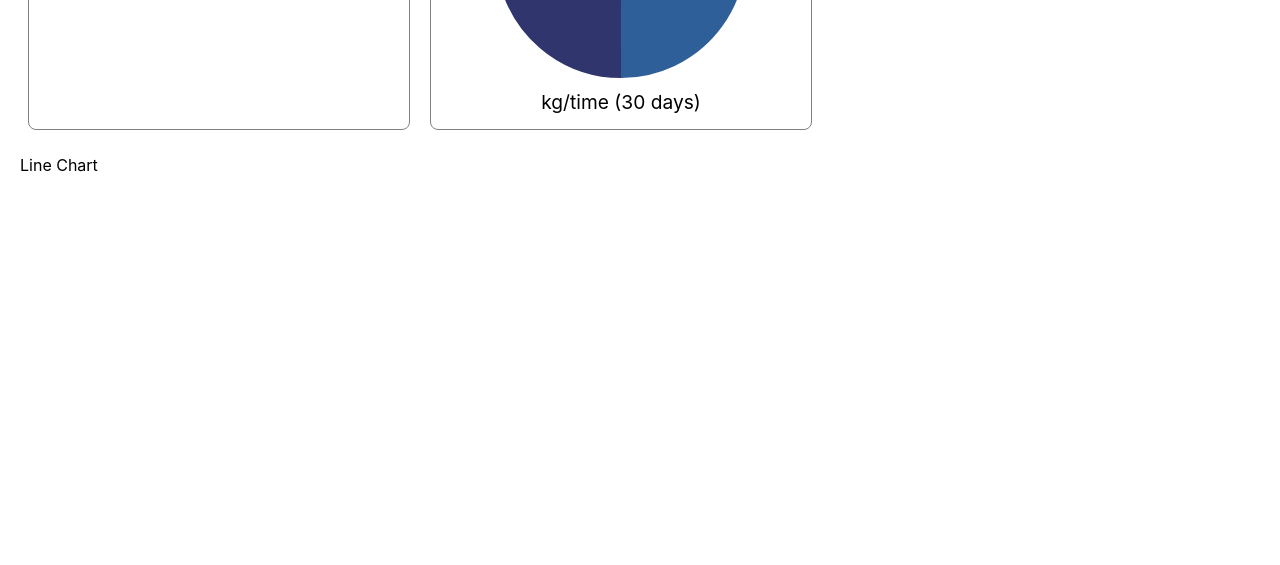
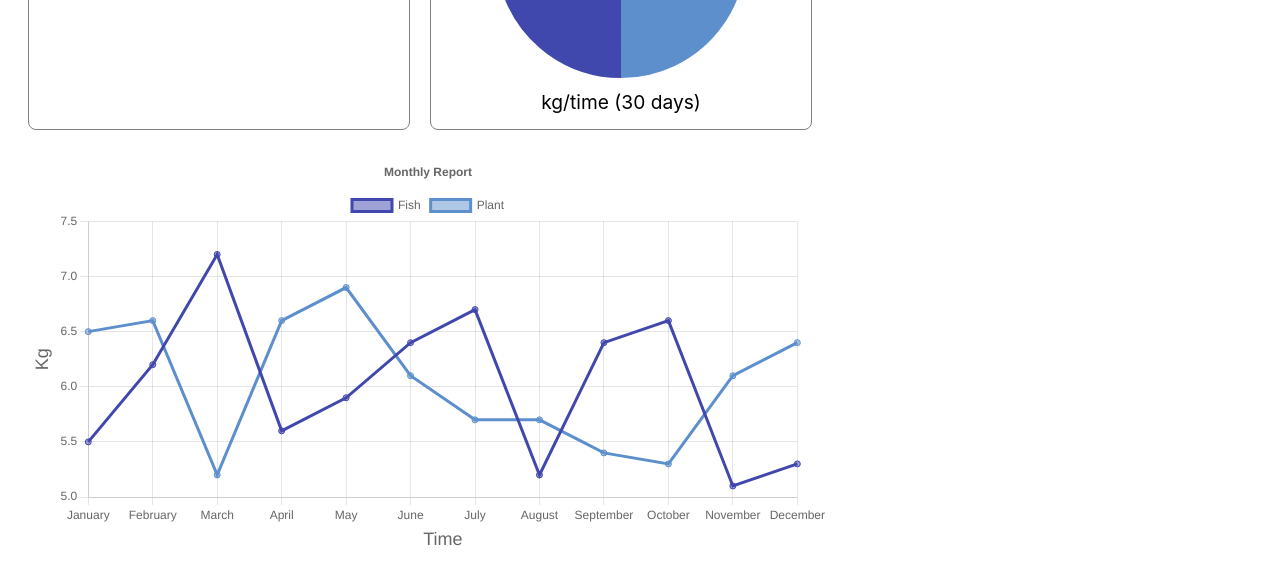
Before and after one commit to dilushamunasinghe/smart-aquaponic-app, a React app in the folder React Web App/smart-aquaponic-web/: page / in a window 1280 px wide. Shown: the part 462-1027 px from the top of the page. Before the commit the page ends 800 px from the top, so only its background shows below. Built offline with nearby package versions, Linux system fonts and the light colour scheme; sample sign-in values are in the browser's storage.

Commit message:
- set up line chart

```diff
--- a/React Web App/smart-aquaponic-web/package.json
+++ b/React Web App/smart-aquaponic-web/package.json
@@ -13,6 +13,7 @@
     "@testing-library/user-event": "^13.5.0",
     "axios": "^0.24.0",
     "react": "^17.0.2",
+    "react-chartjs-2": "^4.0.0",
     "react-dom": "^17.0.2",
     "react-minimal-pie-chart": "^8.2.0",
     "react-router-dom": "^6.2.1",
--- a/React Web App/smart-aquaponic-web/src/components/dashboard/LineChartWidget.js
+++ b/React Web App/smart-aquaponic-web/src/components/dashboard/LineChartWidget.js
@@ -1,9 +1,96 @@
-import React from 'react'
+import React from 'react';
+import {
+    Chart as ChartJS,
+    CategoryScale,
+    LinearScale,
+    PointElement,
+    LineElement,
+    Title,
+    Tooltip,
+    Legend,
+} from 'chart.js';
+import { Line } from 'react-chartjs-2';
+import { display } from '@mui/system';
 
-export default function LineChartWidget() {
+ChartJS.register(
+    CategoryScale,
+    LinearScale,
+    PointElement,
+    LineElement,
+    Title,
+    Tooltip,
+    Legend
+);
+
+const options = {
+    responsive: true,
+    plugins: {
+        legend: {
+            position: 'top',
+        },
+        title: {
+            display: true,
+            text: 'Monthly Report',
+        },
+    },
+};
+
+const labels = ['January', 'February', 'March', 'April', 'May', 'June', 'July', 'August', 'September', 'October', 'November', 'December'];
+
+
+
+export default function LineChartWidget({
+    title,
+    xAxis,
+    yAxis,
+    lineChartData,
+}) {
+
+    const data = {
+        labels,
+        datasets: [
+            {
+                id: 1,
+                label: 'Fish',
+                borderColor: 'rgb(64, 71, 173)',
+                backgroundColor: 'rgba(64, 71, 173, 0.5)',
+                data: lineChartData ? lineChartData.fish : [],
+            },
+            {
+                id: 2,
+                label: 'Plant',
+                borderColor: 'rgb(92, 143, 204)',
+                backgroundColor: 'rgba(92, 143, 204, 0.5)',
+                data: lineChartData ? lineChartData.plant : [],
+            },
+        ],
+    };
+
     return (
-        <div>
-            Line Chart
+        <div className='aqua-line-chart-widget-container'>
+            <Line options={{
+                ...options,
+                scales: {
+                    xAxis: {
+                        title: {
+                            text: 'Time',
+                            display: true,
+                            font: {
+                                size: 18,
+                            }
+                        }
+                    },
+                    yAxis: {
+                        title: {
+                            text: 'Kg',
+                            display: true,
+                            font: {
+                                size: 18,
+                            }
+                        }
+                    }
+                }
+            }} data={data} />
         </div>
     )
 }
--- a/React Web App/smart-aquaponic-web/src/components/dashboard/PercentileWidget.js
+++ b/React Web App/smart-aquaponic-web/src/components/dashboard/PercentileWidget.js
@@ -1,4 +1,4 @@
-import React from 'react'
+import React from 'react';
 
 export default function PercentileWidget({
     title,
--- a/React Web App/smart-aquaponic-web/src/pages/Dashboard.js
+++ b/React Web App/smart-aquaponic-web/src/pages/Dashboard.js
@@ -23,7 +23,10 @@ const DUMMY_DATA = {
     monthlyFish: 40,
     monthlyPlant: 60,
 
-    lineChartData: null,
+    monthlyReportData: {
+        fish: [5.5, 6.2, 7.2, 5.6, 5.9, 6.4, 6.7, 5.2, 6.4, 6.6, 5.1, 5.3],
+        plant: [6.5, 6.6, 5.2, 6.6, 6.9, 6.1, 5.7, 5.7, 5.4, 5.3, 6.1, 6.4],
+    },
 }
 
 export default class Dashboard extends Component {
@@ -69,8 +72,8 @@ export default class Dashboard extends Component {
             monthlyProduction: responseData.monthlyProduction,
 
             pieChartData: [
-                { title: 'Fish', value: responseData.monthlyFish, color: '#31356e' },
-                { title: 'Plant', value: responseData.monthlyPlant, color: '#2f5f98' },
+                { title: 'Fish', value: responseData.monthlyFish, color: '#4047ad' },
+                { title: 'Plant', value: responseData.monthlyPlant, color: '#5c8fcc' },
             ],
 
             lineChartData: responseData.monthlyReportData,
@@ -179,7 +182,7 @@ export default class Dashboard extends Component {
                             title="Monthly Report"
                             xAxis="Time"
                             yAxis="Kg"
-                            data={lineChartData}
+                            lineChartData={lineChartData}
                         />
                     </div>
                 </div>
--- a/React Web App/smart-aquaponic-web/src/styles/widgets.css
+++ b/React Web App/smart-aquaponic-web/src/styles/widgets.css
@@ -74,3 +74,8 @@
 .aqua-pie-chart-widget-footer {
     font-size: 1.2rem
 }
+
+.aqua-line-chart-widget-container {
+    margin: 0 8px;
+    width: 800px;
+}
```
Also changed, not shown: 1 other file.
